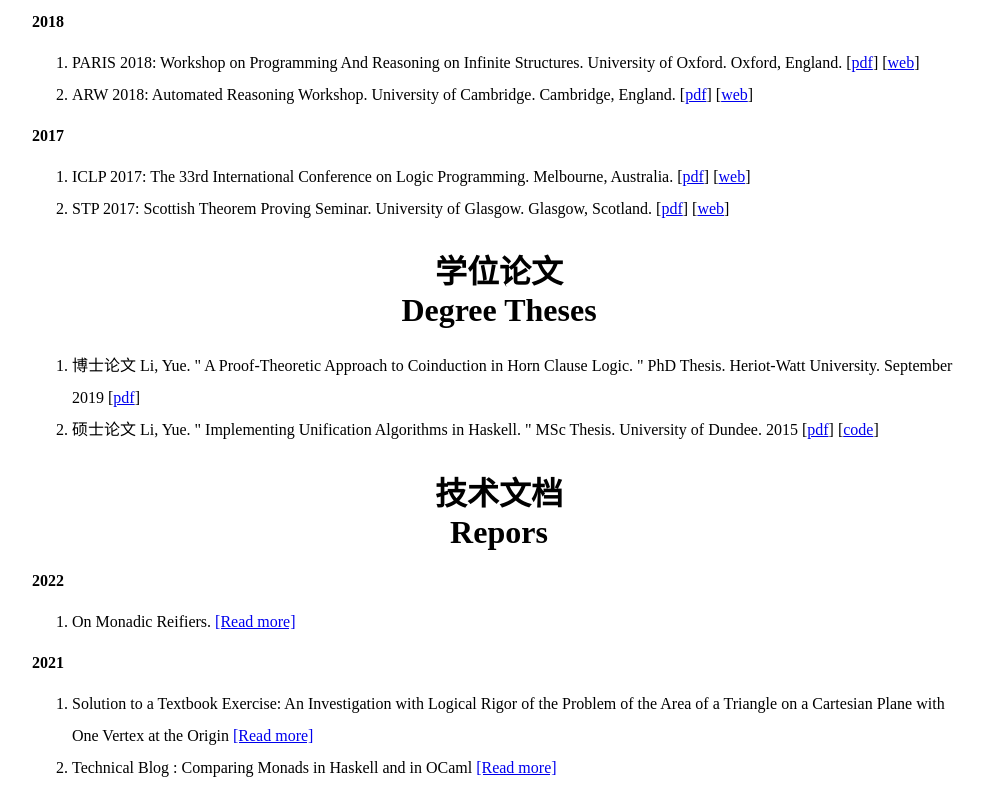
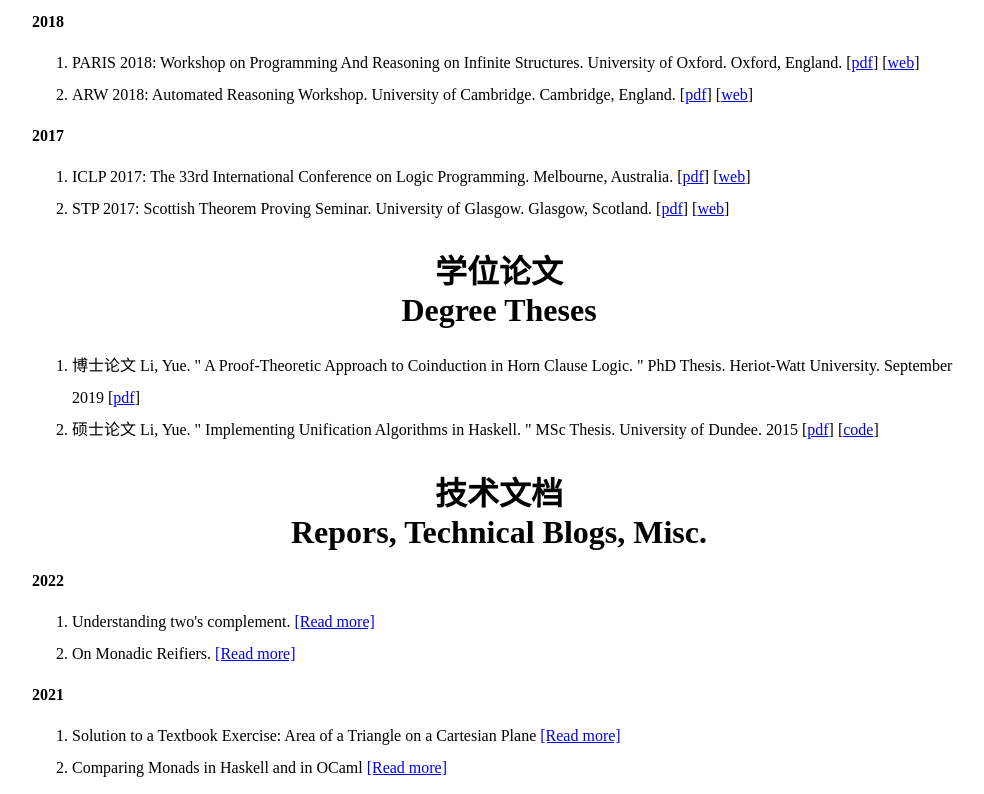
Before and after one commit to YueLiPicasso/YueLiPicasso.github.io, a plain HTML site: page index.html in a window 1280 px wide. Shown: the part 2003-2797 px from the top of the page, without its empty margins (286-1270 px from the left). Drawn offline with Linux system fonts and the light colour scheme; a web font is replaced by a local one.

Commit message:
new blog

```diff
--- a/index.html
+++ b/index.html
@@ -43,8 +43,8 @@
 	</div>
 
       <div id="lastUpdate">
-	  <span lang="zh-Hans">已于二零二二 年一月二十四日更新</span><br>
-	  Updated on 24 Jan 2022
+	  <span lang="zh-Hans">已于二零二二 年三月九日更新</span><br>
+	  Updated on 09 March 2022
       </div>
     </div>
 
@@ -241,15 +241,16 @@
 
 
 
-      <h1 id="other_writings"><span lang="zh-Hans">技术文档</span> <br> Repors</h1>
+      <h1 id="other_writings"><span lang="zh-Hans">技术文档</span> <br> Repors, Technical Blogs, Misc. </h1>
       <p><b>2022</b></p>
-       <ol>
+      <ol>
+	<li> Understanding two's complement. <a href="blog/tcm.pdf">[Read more]</a></li>
 	<li> On Monadic Reifiers. <a href="https://github.com/YueLiPicasso/intro_ocaml/tree/master/MoRe3">[Read more]</a>  </li>
       </ol>
       <p><b>2021</b></p>
       <ol>
-	<li>Solution to a Textbook Exercise:  An Investigation with Logical Rigor of the Problem of the Area of a Triangle on a Cartesian Plane with One Vertex at the Origin <a href="blog/triang_area.pdf">[Read more]</a></li>
-	<li> Technical Blog : Comparing Monads in Haskell and in OCaml <a href="blog/comp_monad.html">[Read more]</a></li>
+	<li> Solution to a Textbook Exercise: Area of a Triangle on a Cartesian Plane <a href="blog/triang_area.pdf">[Read more]</a></li>
+	<li> Comparing Monads in Haskell and in OCaml <a href="blog/comp_monad.html">[Read more]</a></li>
       </ol>
       <p><b>2020</b></p>
 
```
Also changed, not shown: 1 other file.
